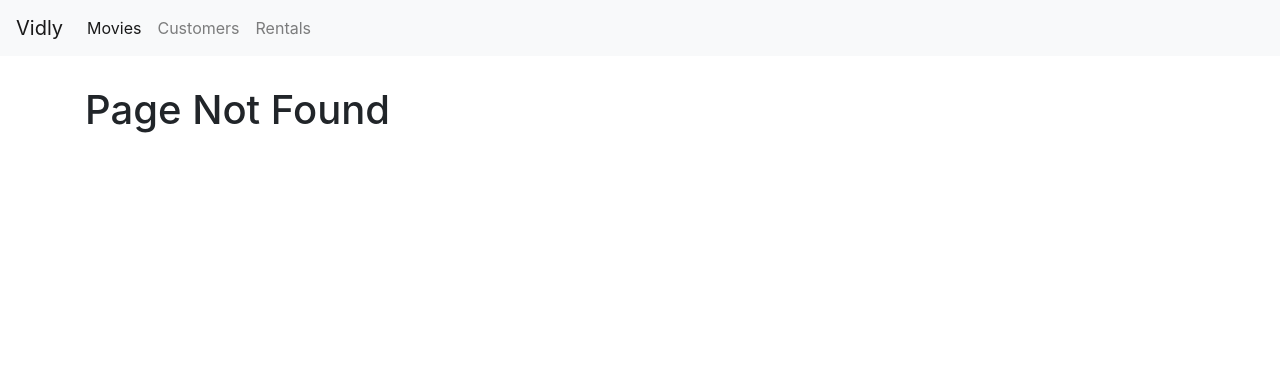
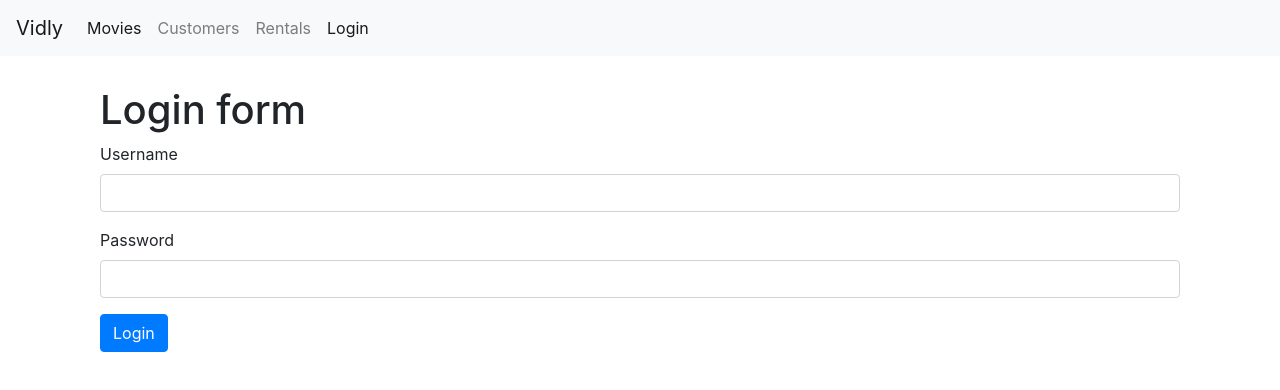
Before and after one commit to qiannyqian/react-vidly, a React (Create React App) app: page /login in a window 1280 px wide. Before the commit this address led to /not-found. Shown: the top 390 px of the page. Built offline with nearby package versions, Linux system fonts and the light colour scheme.

Commit message:
Added form validation with Joi

```diff
--- a/package.json
+++ b/package.json
@@ -8,6 +8,7 @@
     "@testing-library/user-event": "^7.1.2",
     "bootstrap": "^4.4.1",
     "font-awesome": "^4.7.0",
+    "joi-browser": "^13.4.0",
     "lodash": "^4.17.15",
     "react": "^16.13.1",
     "react-dom": "^16.13.1",
--- a/src/App.js
+++ b/src/App.js
@@ -7,6 +7,7 @@ import Rentals from './components/rentals';
 import Customers from './components/customers';
 import NotFound from './components/notFound';
 import NavBar from './components/navBar';
+import LoginForm from './components/loginForm';
 
 import './App.css';
 
@@ -16,6 +17,7 @@ function App() {
       <NavBar />
       <main className="container">
         <Switch>
+          <Route path="/login" component={LoginForm} />
           <Route path="/movies/:id" component={MovieForm} />
           <Route path="/movies" component={Movies} />
           <Route path="/customers" component={Customers} />
--- /dev/null
+++ b/src/components/common/input.jsx
@@ -0,0 +1,20 @@
+import React from 'react';
+
+const Input = ({ name, label, value, error, onChange }) => {
+  return (
+    <div className="form-group">
+      <label htmlFor={name}>{label}</label>
+      <input
+        value={value}
+        onChange={onChange}
+        id={name}
+        name={name}
+        type="text"
+        className="form-control"
+      />
+      {error && <div className="alert alert-danger">{error}</div>}
+    </div>
+  );
+};
+
+export default Input;
--- /dev/null
+++ b/src/components/loginForm.jsx
@@ -0,0 +1,102 @@
+import React, { Component } from 'react';
+import Joi, { join } from 'joi-browser';
+
+import Input from './common/input';
+class LoginForm extends Component {
+  state = {
+    account: { username: '', password: '' },
+    //render error messages with the below errors object
+    errors: {},
+  };
+
+  schema = {
+    username: Joi.string().required().label('Username'),
+    password: Joi.string().required().label('Password'),
+  };
+
+  username = React.createRef();
+
+  validate = () => {
+    const options = { abortEarly: false };
+    const { error } = Joi.validate(this.state.account, this.schema, options);
+
+    if (!error) return null;
+
+    const errors = {};
+
+    for (let item of error.details) {
+      errors[item.path[0]] = item.message;
+    }
+
+    return errors;
+  };
+
+  validateProperty = ({ name, value }) => {
+    const obj = { [name]: value };
+    const schema = { [name]: this.schema[name] };
+    const { error } = Joi.validate(obj, schema);
+    return error ? error.details[0].message : null;
+  };
+
+  handleSubmit = (e) => {
+    e.preventDefault();
+
+    const errors = this.validate();
+
+    // if there are no errors, validate method will return null
+    this.setState({ errors: errors || {} });
+    //if there are errors, we will call them immediately
+    if (errors) return;
+
+    //Call the server
+    console.log('Submitted yo');
+  };
+
+  handleChange = ({ currentTarget: input }) => {
+    const account = { ...this.state.account };
+
+    const errors = { ...this.state.errors };
+    const errorMessage = this.validateProperty(input);
+
+    if (errorMessage) {
+      errors[input.name] = errorMessage;
+    } else {
+      delete errors[input.name];
+    }
+
+    account[input.name] = input.value;
+    this.setState({ account, errors });
+  };
+
+  render() {
+    const { account, errors } = this.state;
+
+    return (
+      <div className="container">
+        <h1>Login form</h1>
+
+        <form onSubmit={this.handleSubmit}>
+          <Input
+            name="username"
+            value={account.username}
+            label="Username"
+            onChange={this.handleChange}
+            error={errors.username}
+          />
+
+          <Input
+            name="password"
+            value={account.password}
+            label="Password"
+            onChange={this.handleChange}
+            error={errors.password}
+          />
+
+          <button className="btn btn-primary">Login</button>
+        </form>
+      </div>
+    );
+  }
+}
+
+export default LoginForm;
--- a/src/components/navBar.jsx
+++ b/src/components/navBar.jsx
@@ -37,6 +37,12 @@ const NavBar = () => {
               Rentals
             </NavLink>
           </li>
+
+          <li className="nav-item">
+            <NavLink className="nav-link" to="/login">
+              Login
+            </NavLink>
+          </li>
         </ul>
       </div>
     </nav>
```
Also changed, not shown: 1 other file (tests, documents, lock files or other folders).
